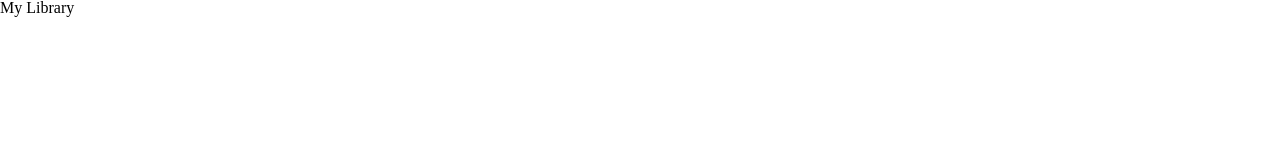
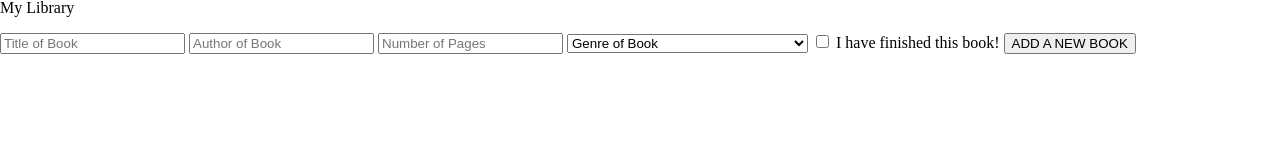
Before and after one commit to turbulentPanda/library, a plain HTML site: page index.html in a window 1280 px wide. Drawn offline with Linux system fonts and the light colour scheme.

Commit message:
Added form to add new book to .about-and-add

```diff
--- a/index.html
+++ b/index.html
@@ -17,7 +17,67 @@
                     <div class="book-icon-container"></div>
                     <h1>My Library</h1>
                 </header>
+                <img src="" alt="" class="profile-picture">
+                <form action="" class="add-book-form">
+                    <label for="book-title" class="form-label"></label>
+                    <input type="text" class="form-input" name="book-title" id="book-title" placeholder="Title of Book"
+                        required>
 
+                    <label for="book-author" class="form-label"></label>
+                    <input type="text" class="form-input" name="book-author" id="book-author"
+                        placeholder="Author of Book" required>
+
+                    <label for="page-number" class="form-label"></label>
+                    <input type="number" class="form-input" id="page-number" name="page-number"
+                        placeholder="Number of Pages" required min="1">
+
+                    <label for="book-genre" class="form-label"></label>
+                    <select name="book-genre" id="book-genre">
+                        <option value="">
+                            Genre of Book
+                        </option>
+                        <option value="autobiography">
+                            Autobiography, Biography, or Memoir
+                        </option>
+                        <option value="fantasy">
+                            Fantasy
+                        </option>
+                        <option value="fiction-children">
+                            Fiction - Children's
+                        </option>
+                        <option value="fiction-science">
+                            Fiction - Science
+                        </option>
+                        <option value="fiction-other">
+                            Fiction - Other
+                        </option>
+                        <option value="mystery">
+                            Mystery
+                        </option>
+                        <option value="romance">
+                            Romance
+                        </option>
+                        <option value="self-help">
+                            Self-Help
+                        </option>
+                        <option value="thriller">
+                            Thriller or Horror
+                        </option>
+                        <option value="young-adult">
+                            Young Adult
+                        </option>
+                        <option value="other">
+                            Other
+                        </option>
+                    </select>
+
+                    <input type="checkbox" name="read-status" id="read-status">
+                    <label for="read-status">I have finished this book!</label>
+
+                    <button type="submit">
+                        ADD A NEW BOOK
+                    </button>
+                </form>
             </section>
             <section class=" book-library">
 
```
